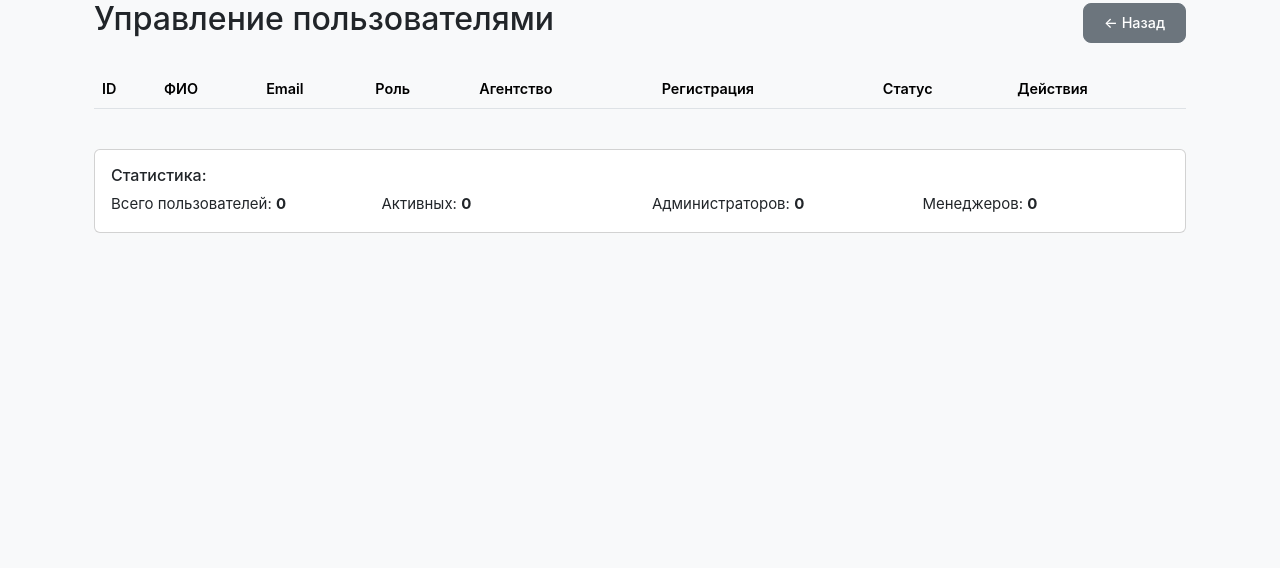
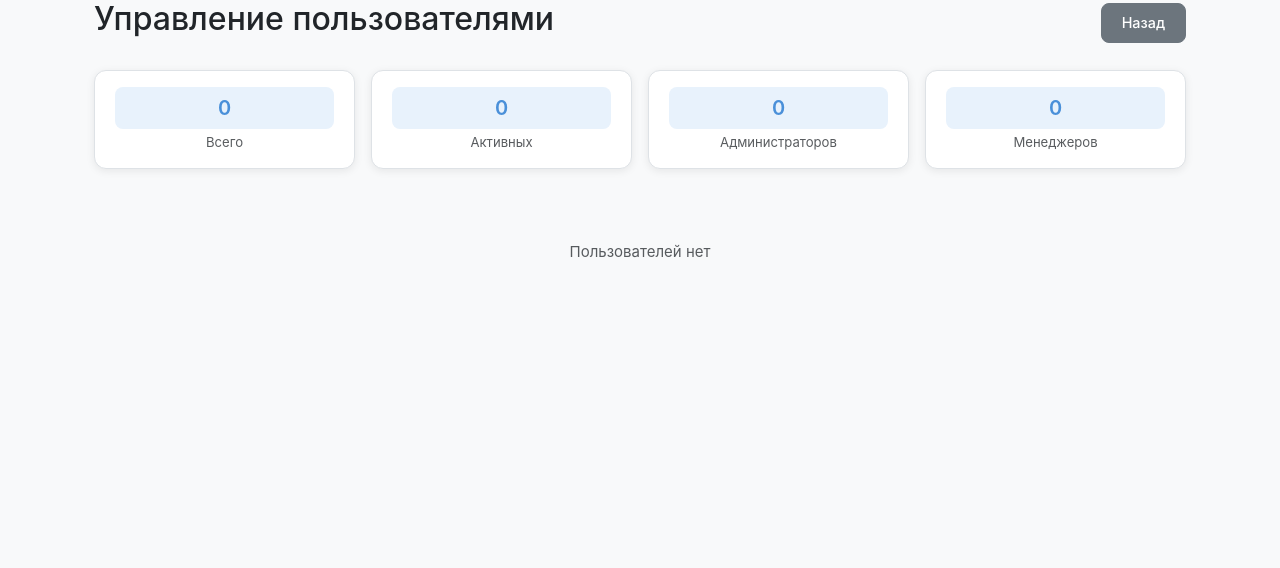
Before and after one commit to Nikita-Pugach/TravelGuide, an ASP.NET Core app: template TravelGuide/Views/Admin/Users.cshtml in a window 1280 px wide. Shown: the part 81-649 px from the top of the page. Run offline with ASP.NET Core 8, Linux system fonts and the light colour scheme; the template is opened without the code that fills it, so the values that code supplies are empty; style sheets or scripts are compiled from the project's sources; some libraries are stand-ins or nearby versions.

Commit message:
feat: redesign admin Bookings, Reviews, Users pages with card layout

```diff
--- a/TravelGuide/Views/Admin/Users.cshtml
+++ b/TravelGuide/Views/Admin/Users.cshtml
@@ -7,7 +7,7 @@
 <div class="container">
     <div class="d-flex justify-content-between align-items-center mb-4">
         <h2>Управление пользователями</h2>
-        <a asp-action="Index" class="btn btn-secondary">← Назад</a>
+        <a asp-action="Index" class="btn btn-secondary">Назад</a>
     </div>
 
     @if (TempData["SuccessMessage"] != null)
@@ -25,99 +25,129 @@
         </div>
     }
 
-    <div class="table-responsive">
-        <table class="table table-hover">
-            <thead>
-                <tr>
-                    <th>ID</th>
-                    <th>ФИО</th>
-                    <th>Email</th>
-                    <th>Роль</th>
-                    <th>Агентство</th>
-                    <th>Регистрация</th>
-                    <th>Статус</th>
-                    <th>Действия</th>
-                </tr>
-            </thead>
-            <tbody>
+    <!-- Статистика -->
+    <div class="row g-3 mb-4">
+        <div class="col-md-3">
+            <div class="card tour-card h-100">
+                <div class="card-body text-center py-3">
+                    <div class="price-tag mb-1" style="font-size: 1.25rem;">@Model.Count()</div>
+                    <p class="text-muted mb-0 small">Всего</p>
+                </div>
+            </div>
+        </div>
+        <div class="col-md-3">
+            <div class="card tour-card h-100">
+                <div class="card-body text-center py-3">
+                    <div class="price-tag mb-1" style="font-size: 1.25rem;">@Model.Count(u => !u.IsBlocked)</div>
+                    <p class="text-muted mb-0 small">Активных</p>
+                </div>
+            </div>
+        </div>
+        <div class="col-md-3">
+            <div class="card tour-card h-100">
+                <div class="card-body text-center py-3">
+                    <div class="price-tag mb-1" style="font-size: 1.25rem;">@Model.Count(u => u.Role == UserRole.Admin)</div>
+                    <p class="text-muted mb-0 small">Администраторов</p>
+                </div>
+            </div>
+        </div>
+        <div class="col-md-3">
+            <div class="card tour-card h-100">
+                <div class="card-body text-center py-3">
+                    <div class="price-tag mb-1" style="font-size: 1.25rem;">@Model.Count(u => u.Role == UserRole.Manager)</div>
+                    <p class="text-muted mb-0 small">Менеджеров</p>
+                </div>
+            </div>
+        </div>
+    </div>
+
+    @if (Model.Any())
+    {
+        <div class="row g-4">
             @foreach (var user in Model)
             {
-                    <tr class="@(user.IsBlocked ? "table-secondary" : "")">
-                        <td>@user.Id</td>
-                        <td>@user.FullName</td>
-                        <td>@user.Email</td>
-                        <td>
-                            @switch (user.Role)
+                var roleBadgeClass = user.Role switch
                 {
-                                case UserRole.Admin:
-                                    <span class="badge bg-danger">Администратор</span>
-                                    break;
-                                case UserRole.Manager:
-                                    <span class="badge bg-warning text-dark">Менеджер</span>
-                                    break;
-                                case UserRole.Tourist:
-                                    <span class="badge bg-primary">Турист</span>
-                                    break;
-                                default:
-                                    <span class="badge bg-secondary">Гость</span>
-                                    break;
+                    UserRole.Admin => "bg-danger",
+                    UserRole.Manager => "bg-warning text-dark",
+                    UserRole.Tourist => "bg-primary",
+                    _ => "bg-secondary"
+                };
+
+                var roleText = user.Role switch
+                {
+                    UserRole.Admin => "Администратор",
+                    UserRole.Manager => "Менеджер",
+                    UserRole.Tourist => "Турист",
+                    _ => "Гость"
+                };
+
+                var initials = user.FullName.Length >= 2
+                    ? user.FullName.Substring(0, 2).ToUpper()
+                    : user.FullName.ToUpper();
+
+                <div class="col-md-6 col-lg-4">
+                    <div class="card h-100 tour-card border-0">
+                        <div class="card-body">
+                            <div class="d-flex align-items-center mb-3">
+                                <div class="avatar-circle me-3" style="width: 50px; height: 50px; font-size: 1.1rem;">
+                                    <span class="avatar-initials">@initials</span>
+                                </div>
+                                <div class="flex-grow-1 min-width-0">
+                                    <h6 class="mb-0 text-truncate">@user.FullName</h6>
+                                    <small class="text-muted text-truncate d-block">@user.Email</small>
+                                </div>
+                            </div>
+
+                            <div class="d-flex flex-wrap gap-2 mb-3">
+                                <span class="badge @roleBadgeClass">@roleText</span>
+                                @if (user.IsBlocked)
+                                {
+                                    <span class="badge bg-secondary">Заблокирован</span>
                                 }
-                        </td>
-                        <td>@user.Agency?.Name</td>
-                        <td>@user.RegistrationDate.ToString("dd.MM.yyyy")</td>
-                        <td>
-                            @if (!user.IsBlocked)
+                                else
                                 {
                                     <span class="badge bg-success">Активен</span>
                                 }
-                            else
+                            </div>
+
+                            <div class="text-muted small mb-2">
+                                @if (!string.IsNullOrEmpty(user.Agency?.Name))
                                 {
-                                <span class="badge bg-secondary">Заблокирован</span>
+                                    <div>Агентство: @user.Agency.Name</div>
                                 }
-                        </td>
-                        <td>
+                                <div>Регистрация: @user.RegistrationDate.ToString("dd.MM.yyyy")</div>
+                            </div>
+                        </div>
+                        <div class="card-footer bg-white border-0 pt-0">
                             @if (user.Role != UserRole.Admin)
                             {
-                                <form asp-action="ToggleUserBlock" asp-route-id="@user.Id" method="post" class="d-inline">
+                                <form asp-action="ToggleUserBlock" asp-route-id="@user.Id" method="post">
                                     @Html.AntiForgeryToken()
                                     @if (!user.IsBlocked)
                                     {
-                                        <button type="submit" class="btn btn-sm btn-outline-danger" title="Заблокировать">&#128683;</button>
+                                        <button type="submit" class="btn btn-outline-danger btn-sm w-100">Заблокировать</button>
                                     }
                                     else
                                     {
-                                        <button type="submit" class="btn btn-sm btn-outline-success" title="Разблокировать">✓</button>
+                                        <button type="submit" class="btn btn-outline-success btn-sm w-100">Разблокировать</button>
                                     }
                                 </form>
                             }
                             else
                             {
-                                <span class="text-muted small">Нельзя</span>
+                                <span class="text-muted small d-block text-center py-1">Нельзя заблокировать</span>
                             }
-                        </td>
-                    </tr>
-                }
-            </tbody>
-        </table>
-    </div>
-
-    <div class="card mt-4">
-        <div class="card-body">
-            <h6>Статистика:</h6>
-            <div class="row">
-                <div class="col-md-3">
-                    <p class="mb-0">Всего пользователей: <strong>@Model.Count()</strong></p>
-                </div>
-                <div class="col-md-3">
-                    <p class="mb-0">Активных: <strong>@Model.Count(u => !u.IsBlocked)</strong></p>
-                </div>
-                <div class="col-md-3">
-                    <p class="mb-0">Администраторов: <strong>@Model.Count(u => u.Role == UserRole.Admin)</strong></p>
-                </div>
-                <div class="col-md-3">
-                    <p class="mb-0">Менеджеров: <strong>@Model.Count(u => u.Role == UserRole.Manager)</strong></p>
                         </div>
                     </div>
                 </div>
+            }
         </div>
+    }
+    else
+    {
+        <div class="text-center py-5">
+            <p class="text-muted">Пользователей нет</p>
         </div>
+    }
+</div>
```
Also changed, not shown: TravelGuide/Views/Admin/Bookings.cshtml (+80 -55 lines), TravelGuide/Views/Admin/Reviews.cshtml (+82 -70 lines). Lines whose indentation alone changed are shown as unchanged.
